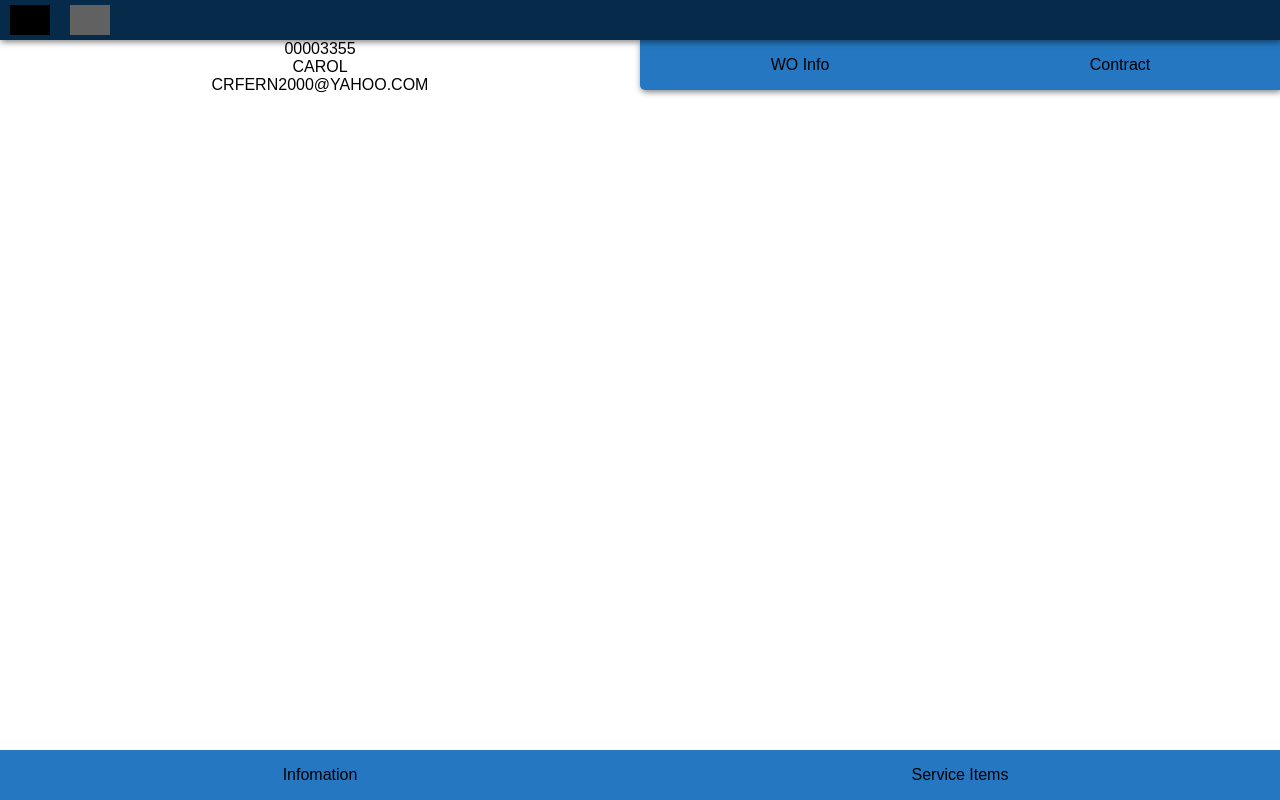
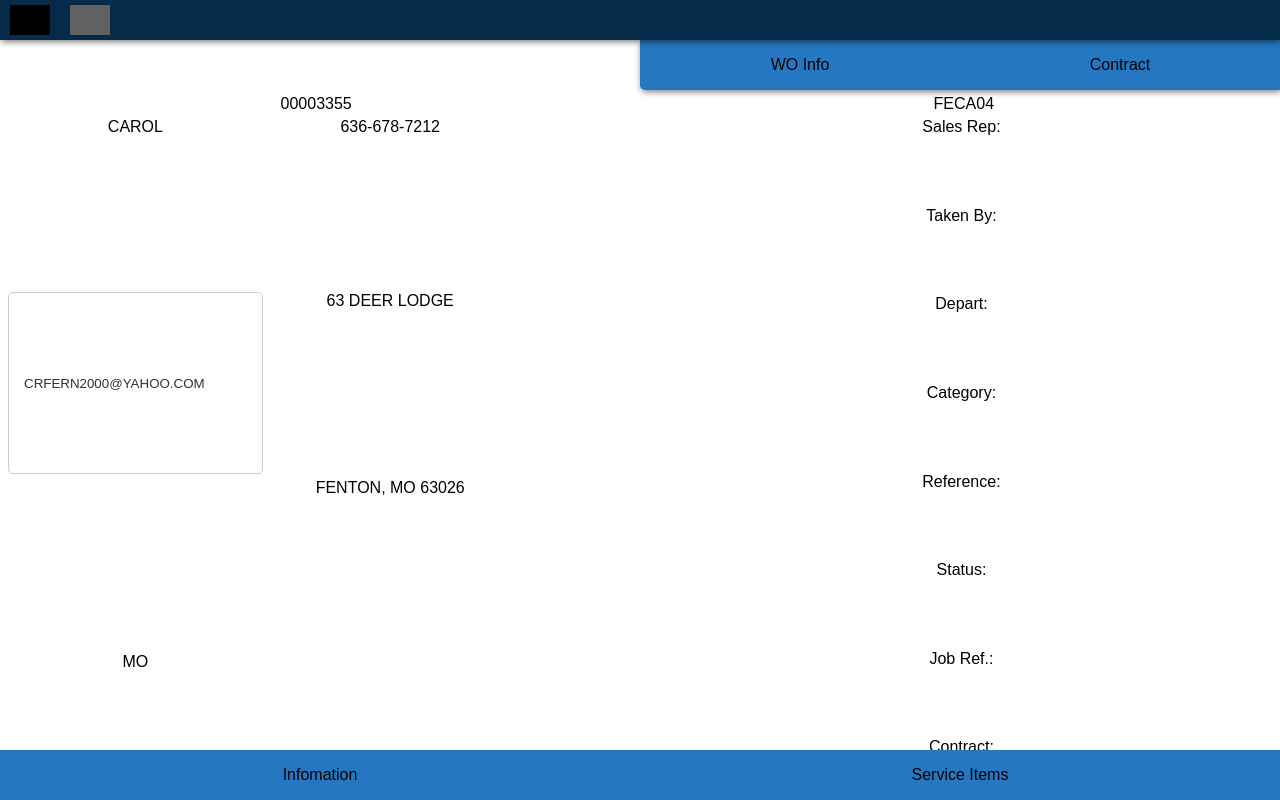
Before and after one commit to vhc1946/bench, a React (Create React App) app: page / in a window 1280 px wide. Built offline with nearby package versions, Linux system fonts and the light colour scheme; grey boxes are pictures that could not be loaded.

Commit message:
changes css

```diff
--- a/src/Ticket/TicketInfoContainer.jsx
+++ b/src/Ticket/TicketInfoContainer.jsx
@@ -59,16 +59,40 @@ class WorkOrderInfo extends Component {
 
     render() {
         return(
-            <div className = "container">
-                <div className = "wo-info-prop">
-                    {this.props.wo.id}
+            <div className = "container" id = "wo-info-cont">
+                <div className = "wo-info-prop">{this.props.wo.id}</div>
+                <div className = "wo-info-prop">{this.props.wo.custcode}</div>
+
+                <div class="container" id="wo-contact-cont">
+                    <div className = "wo-info-prop">{this.props.wo.contactname}</div>
+                    <div className = "wo-info-prop">{this.props.wo.contactphone}</div>
+                    <input value={this.props.wo.contactemail}></input>
+                    <div className = "wo-info-prop">{this.props.wo.street}</div>
+                    <div className = "wo-info-prop">{this.props.wo.unit}</div>
+                    <div className = "wo-info-prop">{this.props.wo.cityzip}</div>
+                    <div className = "wo-info-prop">{this.props.wo.state}</div>
                 </div>
-                <div className = "wo-info-prop">
-                    {this.props.wo.contactname}
+                <div class = "container" id="wo-reference-cont">
+                    <div>Sales Rep:</div><div className = "wo-info-prop">{this.props.wo.salesrep}</div>
+                    <div>Taken By:</div><div className = "wo-info-prop">{this.props.wo.takenby}</div>
+                    <div>Depart:</div><div className = "wo-info-prop">{this.props.wo.dept}</div>
+                    <div>Category:</div><div className = "wo-info-prop">{this.props.wo.cat}</div>
+                    <div>Reference:</div><div className = "wo-info-prop">{this.props.wo.ref}</div>
+                    <div>Status:</div><div className = "wo-info-prop">{this.props.wo.status}</div>
+                    <div>Job Ref.:</div><div className = "wo-info-prop">{this.props.wo.jobref}</div>
+                    <div>Contract:</div><div className = "wo-info-prop">{this.props.wo.conref}</div>
                 </div>
-                <div className = "wo-info-prop">
-                    {this.props.wo.contactemail}
+                <div class = "container" id="wo-pricing-cont">
+                    <div>Price Book:</div><div className = "wo-info-prop">{this.props.wo.pricebook}</div>
+                    <div>Price Level:</div>
+                    <select value = {this.props.wo.pricelevel}>
+                        <option value='STA'>STA</option>
+                        <option value='CLA'>CLA</option>
+                        <option value='PRE'>PRE</option>
+                        <option value='ULT'>ULT</option>
+                    </select>
                 </div>
+                <textarea>{this.props.wo.descr}</textarea>
             </div>
         )
     }
--- a/src/index.js
+++ b/src/index.js
@@ -4,6 +4,7 @@ import ReactDOM from 'react-dom/client';
 import './style/vhp-react-app.css';
 import './style/vhp-react-toolbar.css';
 import './style/MenuBar.css';
+import './style/TicketInfo.css';
 import './index.css';
 import App from './App';
 import reportWebVitals from './reportWebVitals';
--- /dev/null
+++ b/src/style/TicketInfo.css
@@ -0,0 +1,68 @@
+#wo-info-cont{
+    display: grid;
+    grid-template-columns: repeat(2, 49%);
+    column-gap:2%;
+    row-gap: 2px;
+    padding: 5px;
+    overflow: scroll;
+}
+
+.wo-info-prop{
+
+}
+
+#wo-reference-cont, #wo-contact-cont, #wo-pricing-cont {
+    row-gap: 5px;
+    padding: 3px;
+}
+
+#wo-reference-cont{
+    display:grid;
+    grid-template-columns: repeat(2, 48%);
+    column-gap: 1%;
+}
+
+#wo-contact-cont{
+    display:grid;
+    grid-template-columns: repeat(2, 20%);
+}
+
+#wo-pricing-cont{
+    display: grid;
+    grid-template-columns: 50% 50%;
+    row-gap: 10px;
+    /*grid-column: 1/3;
+    display:grid;
+    grid-template-columns: repeat(8, 12.5%);*/
+}
+
+#wo-contact-cont>input, select{
+    border: 0;
+    padding: 7px 15px;
+    border: 1px solid #ccc;
+    position: relative;
+    background-color: var(--card-base-light);
+    border-radius: 5px;
+    color: rgb(50,50,50);
+}
+#wo-contact-cont>input:focus{
+    outline: none;
+    background-color: #ccc;
+    color: rgb(25,25,25);
+}
+
+textarea{
+    grid-column: 1 / 3;
+    height: 350px;
+    border: 0;
+    border: 1px solid rgb(235, 235, 235);
+    position: relative;
+    background-color: var(--card-base-light);
+    border-radius: 5px;
+    color: rgb(50,50,50);
+}
+textarea:focus{
+    outline: none;
+    background-color: rgb(235, 235, 235);
+    color: rgb(25,25,25);
+}
```
